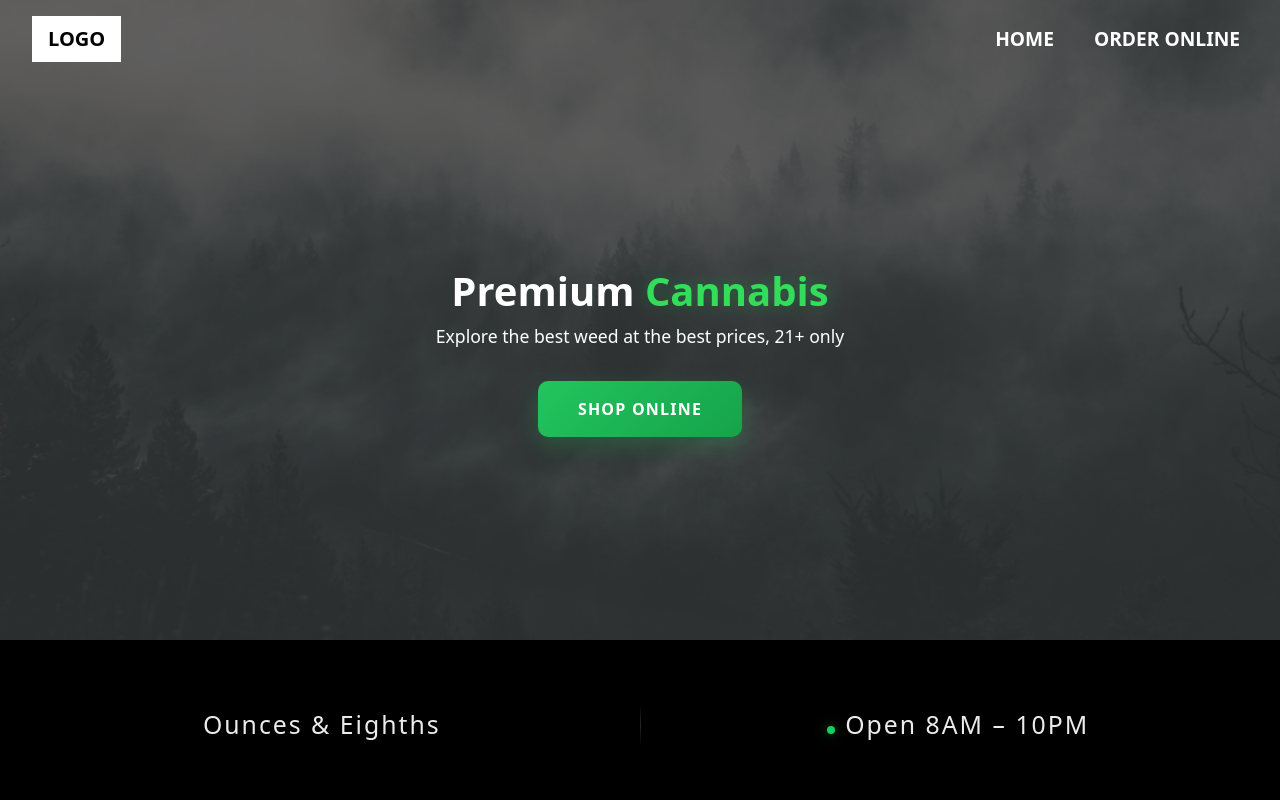
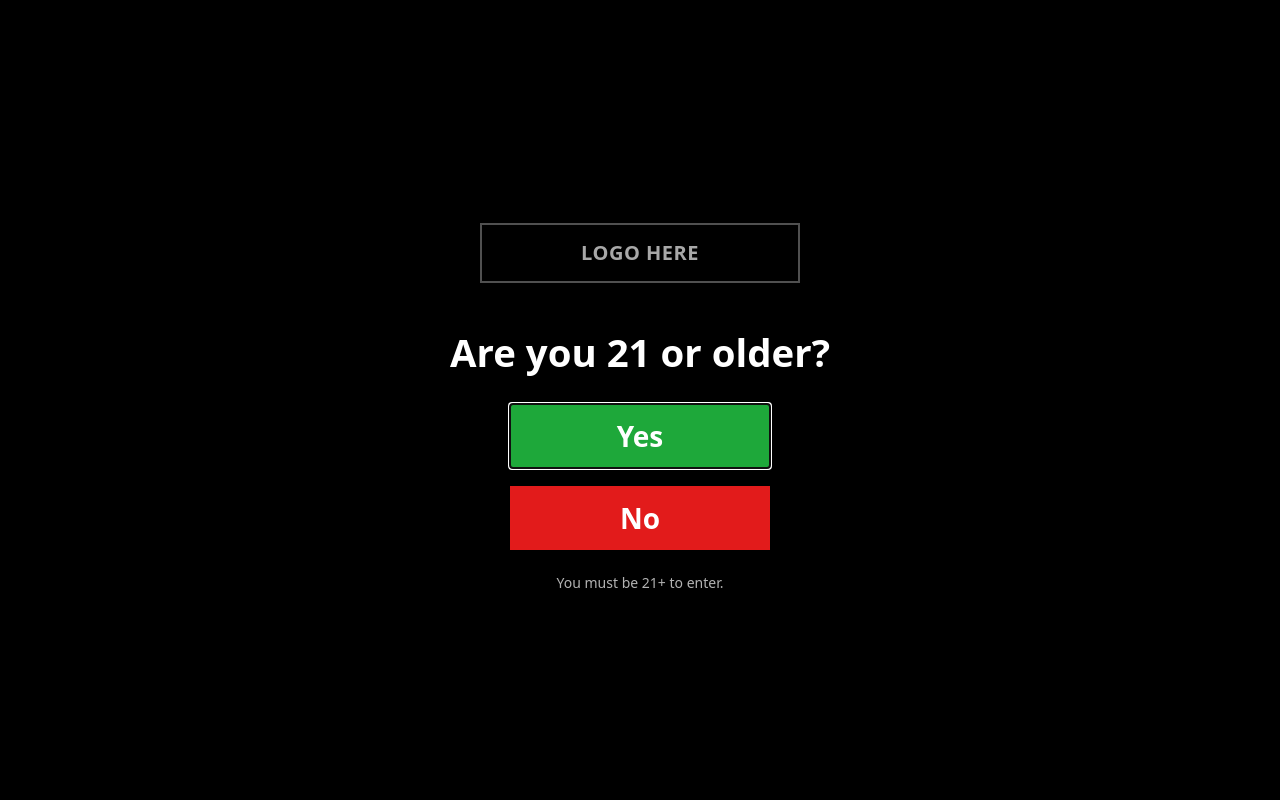
Before and after one commit to stetsonharding/Ounces-Eighths, a React (Vite) app: page / in a window 1280 px wide. Shown: the top 800 px of the page. Built offline with nearby package versions, Linux system fonts and the light colour scheme.

Commit message:
age verification component and css

```diff
--- /dev/null
+++ b/src/components/AgeGate.jsx
@@ -0,0 +1,76 @@
+import React, { useEffect, useState } from "react";
+import "../css/AgeGate.css";
+
+export default function AgeGate({
+  minAge = 21,
+  storageKey = "age_verified_21_plus",
+  title = "Are you 21 or older?",
+  logo = <span className="ageGateLogoText">LOGO HERE</span>,
+  onDenyRedirectUrl = "https://google.com",
+}) {
+  const [open, setOpen] = useState(false);
+
+useEffect(() => {
+  const verified = window.sessionStorage.getItem(storageKey) === "true";
+  if (!verified) setOpen(true);
+}, [storageKey]);
+
+  useEffect(() => {
+    if (!open) return;
+    const prev = document.body.style.overflow;
+    document.body.style.overflow = "hidden";
+    return () => {
+      document.body.style.overflow = prev;
+    };
+  }, [open]);
+
+const handleYes = () => {
+  window.sessionStorage.setItem(storageKey, "true");
+  setOpen(false);
+}
+
+  const handleNo = () => {
+    if (onDenyRedirectUrl) {
+      window.location.href = onDenyRedirectUrl;
+      return;
+    }
+    // If no redirect, keep gate open (hard stop).
+    setOpen(true);
+  };
+
+  if (!open) return null;
+
+  return (
+    <div className="ageGateOverlay" role="presentation">
+      <div
+        className="ageGateCard"
+        role="dialog"
+        aria-modal="true"
+        aria-labelledby="ageGateTitle"
+      >
+        {/* Logo area */}
+        <div className="ageGateLogoArea" aria-label="Brand logo">
+          {logo}
+        </div>
+
+        {/* Title */}
+        <h2 id="ageGateTitle" className="ageGateTitle">
+          {title}
+        </h2>
+
+        {/* Buttons */}
+        <div className="ageGateButtons">
+          <button className="ageGateBtn ageGateYes" onClick={handleYes} autoFocus>
+            Yes
+          </button>
+
+          <button className="ageGateBtn ageGateNo" onClick={handleNo}>
+            No
+          </button>
+        </div>
+
+        <p className="ageGateFinePrint">You must be {minAge}+ to enter.</p>
+      </div>
+    </div>
+  );
+}
--- /dev/null
+++ b/src/css/AgeGate.css
@@ -0,0 +1,78 @@
+.ageGateOverlay {
+  position: fixed;
+  inset: 0;
+  background: #000; /* pure black background */
+  display: grid;
+  place-items: center;
+  z-index: 9999;
+  padding: 24px;
+}
+
+.ageGateCard {
+  width: min(720px, 92vw);
+  text-align: center;
+  padding: 44px 28px 28px;
+
+  background: #000; /* keep the card black too */
+}
+
+.ageGateLogoArea {
+  width: 320px;
+  height: 60px;
+  margin: 0 auto 46px;
+
+  display: grid;
+  place-items: center;
+
+  border: 2px solid #505050; /* placeholder box like the mockup */
+  border-radius: 0; /* square edges */
+}
+
+.ageGateLogoText {
+  color: #a8a8a8;
+  font-weight: 800;
+  font-size: 20px;
+  letter-spacing: 0.5px;
+}
+
+.ageGateTitle {
+  margin: 0 0 28px 0;
+  color: #fff;
+  font-size: clamp(28px, 3vw, 44px);
+  font-weight: 900;
+}
+
+.ageGateButtons {
+  display: grid;
+  gap: 18px;
+  justify-items: center;
+}
+
+.ageGateBtn {
+  width: min(260px, 80vw);
+  height: 64px;
+  border: none;
+  border-radius: 0; /* square like the mockup */
+  font-size: 28px;
+  font-weight: 900;
+  cursor: pointer;
+  color: #fff;
+}
+
+.ageGateBtn:active {
+  transform: translateY(1px);
+}
+
+.ageGateYes {
+  background: #1ea83a;
+}
+
+.ageGateNo {
+  background: #e21b1b;
+}
+
+.ageGateFinePrint {
+  margin: 22px 0 0;
+  color: rgba(255, 255, 255, 0.7);
+  font-size: 14px;
+}
--- a/src/css/WhoWeAre.css
+++ b/src/css/WhoWeAre.css
@@ -131,7 +131,7 @@
 
 
 /* RESPONSIVE */
-@media (max-width: 900px) {
+@media (max-width: 1250px) {
   .who-we-are {
     padding: 80px 24px;
     min-height: auto;
@@ -155,7 +155,6 @@
     flex-direction: column-reverse;
   }
 }
-
 
 
 .cta-row {
--- a/src/pages/Index.jsx
+++ b/src/pages/Index.jsx
@@ -8,11 +8,13 @@ import GoogleMap from "../assets/GoogleMap.jpg"
 import BadgeRow from "../components/BadgeRow.jsx"
 import CannabisDestination from '../components/ContactUs.jsx'
 import bg from "../assets/cannabis_Destination.svg"
+import AgeGate from '../components/AgeGate.jsx'
 
 
 const Index = () => {
     return (
         <>
+        <AgeGate/>
             <Hero />
             <InfoBar />
             <OrderOnlinePickup />
```
